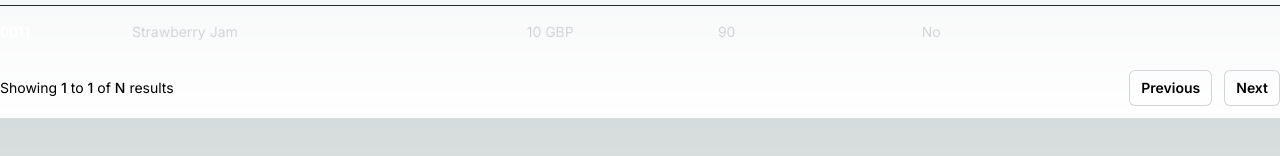
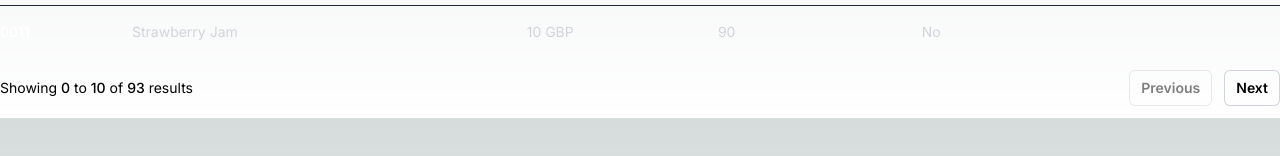
Before and after one commit to gorrion-io/summer-camp-2024, a Next.js app: page /products in a window 1280 px wide. Shown: the part 552-708 px from the top of the page. Built offline with nearby package versions, Linux system fonts and the light colour scheme.

Commit message:
feat: Add table showing values, anchors styling

```diff
--- a/app/products/page.tsx
+++ b/app/products/page.tsx
@@ -1,6 +1,6 @@
 import { Product } from "@/lib/products";
 import axios from "axios";
-import {productsLength} from "@/lib/products";
+import { productsLength } from "@/lib/products";
 async function getProducts(page: number): Promise<Product[]> {
   const res = await axios.get(
     `http://localhost:3000/api/products?page=${page}`
@@ -17,6 +17,7 @@ export default async function Products({
    */
   const page = searchParams.page ? parseInt(searchParams.page.toString()) : 0;
   const products = await getProducts(page);
+  const nextPage = (page + 1) * 10;
 
   return (
     <div className="mx-auto max-w-7xl">
@@ -90,21 +91,37 @@ export default async function Products({
             >
               <div className="hidden sm:block">
                 <p className="text-sm">
-                  Showing <span className="font-medium">1</span> to{" "}
-                  <span className="font-medium">1</span> of{" "}
-                  <span className="font-medium">N</span> results
+                  Showing <span className="font-medium">{page * 10}</span> to{" "}
+                  <span className="font-medium">
+                    {nextPage > productsLength
+                      ? productsLength
+                      : nextPage}
+                  </span>{" "}
+                  of <span className="font-medium">{productsLength}</span>{" "}
+                  results
                 </p>
               </div>
               <div className="flex flex-1 justify-between sm:justify-end">
                 <a
-                  href={page===0 ? "products" : "?page=" + (page - 1)}
-                  className="relative inline-flex items-center rounded-md px-3 py-2 text-sm font-semibold ring-1 ring-inset ring-gray-300 hover:bg-gray-50 focus-visible:outline-offset-0"
+                  href={page === 0 ? "products" : "?page=" + (page - 1)}
+                  className={
+                    "relative  inline-flex items-center rounded-md px-3 py-2 text-sm font-semibold ring-1 ring-inset ring-gray-300 hover:bg-gray-50 focus-visible:outline-offset-0 hover:text-black " +
+                    (page === 0 && "opacity-50 select-none pointer-events-none")
+                  }
                 >
                   Previous
                 </a>
                 <a
-                  href={productsLength<=(page+1)*10 ? "" : "?page=" + (page + 1)}
-                  className="relative ml-3 inline-flex items-center rounded-md px-3 py-2 text-sm font-semibold ring-1 ring-inset ring-gray-300 hover:bg-gray-50 focus-visible:outline-offset-0"
+                  href={
+                    productsLength <= nextPage
+                      ? ""
+                      : "?page=" + (page + 1)
+                  }
+                  className={
+                    "relative ml-3 inline-flex items-center rounded-md px-3 py-2 text-sm font-semibold ring-1 ring-inset ring-gray-300 hover:bg-gray-50 focus-visible:outline-offset-0 hover:text-black " +
+                    (productsLength <= nextPage &&
+                      "opacity-50 select-none pointer-events-none")
+                  }
                 >
                   Next
                 </a>
```
